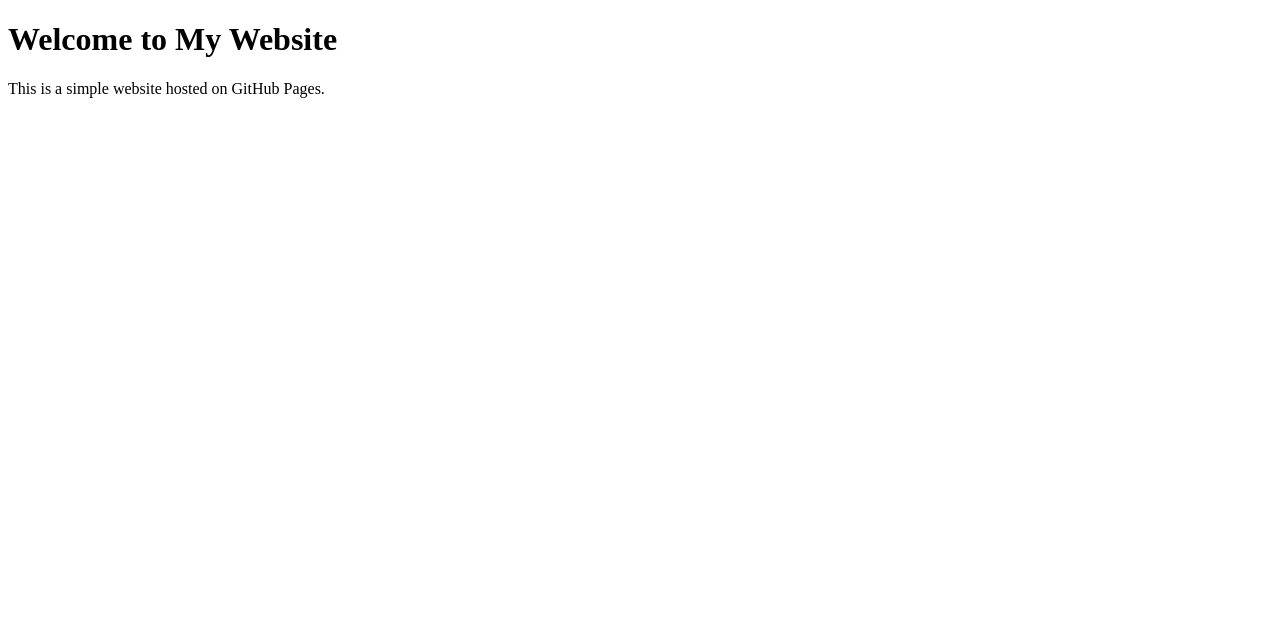
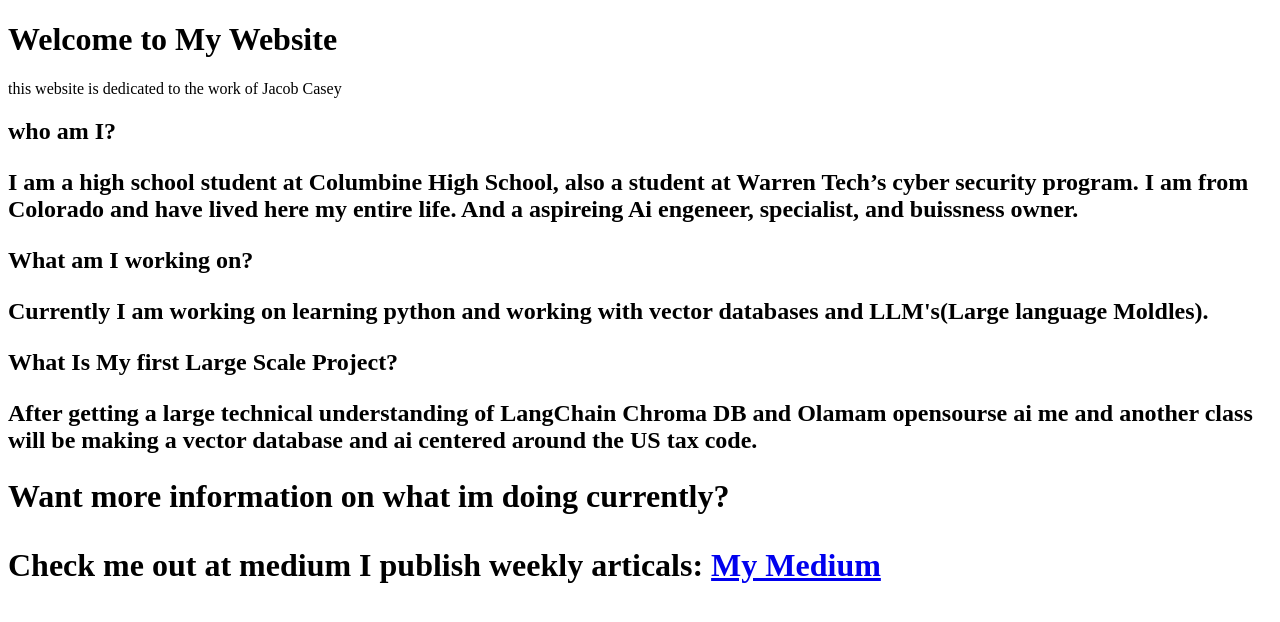
Before and after one commit to TAWN05/TAWN05.github.io, a plain HTML site: page index.html in a window 1280 px wide. Drawn offline with Linux system fonts and the light colour scheme.

Commit message:
started creating my website

```diff
--- a/index.html
+++ b/index.html
@@ -5,6 +5,20 @@
 </head>
 <body>
     <h1>Welcome to My Website</h1>
-    <p>This is a simple website hosted on GitHub Pages.</p>
+    <p>this website is dedicated to the work of Jacob Casey</p>
+    <h2>who am I?<h2>
+    <p>I am a high school student at Columbine High School, also a student at Warren Tech’s cyber
+        security program. I am from Colorado and have lived here my entire life. And a aspireing
+        Ai engeneer, specialist, and buissness owner.<p>
+    <h2>What am I working on?<h2>
+    <p>Currently I am working on learning python and working with vector databases and
+        LLM's(Large language Moldles).<p>
+    <h2>What Is My first Large Scale Project?<h2>
+    <p>After getting a large technical understanding of LangChain Chroma DB and Olamam opensourse ai
+        me and another class will be making a vector database and ai centered around the US tax code.<p>
+    <h1>Want more information on what im doing currently?<h1>
+    <p>Check me out at medium I publish weekly articals:
+    <a href = "https://medium.com/@jacobrcasey135" target ="_blank"> My Medium</a>
+        <p>
 </body>
 </html>
```
